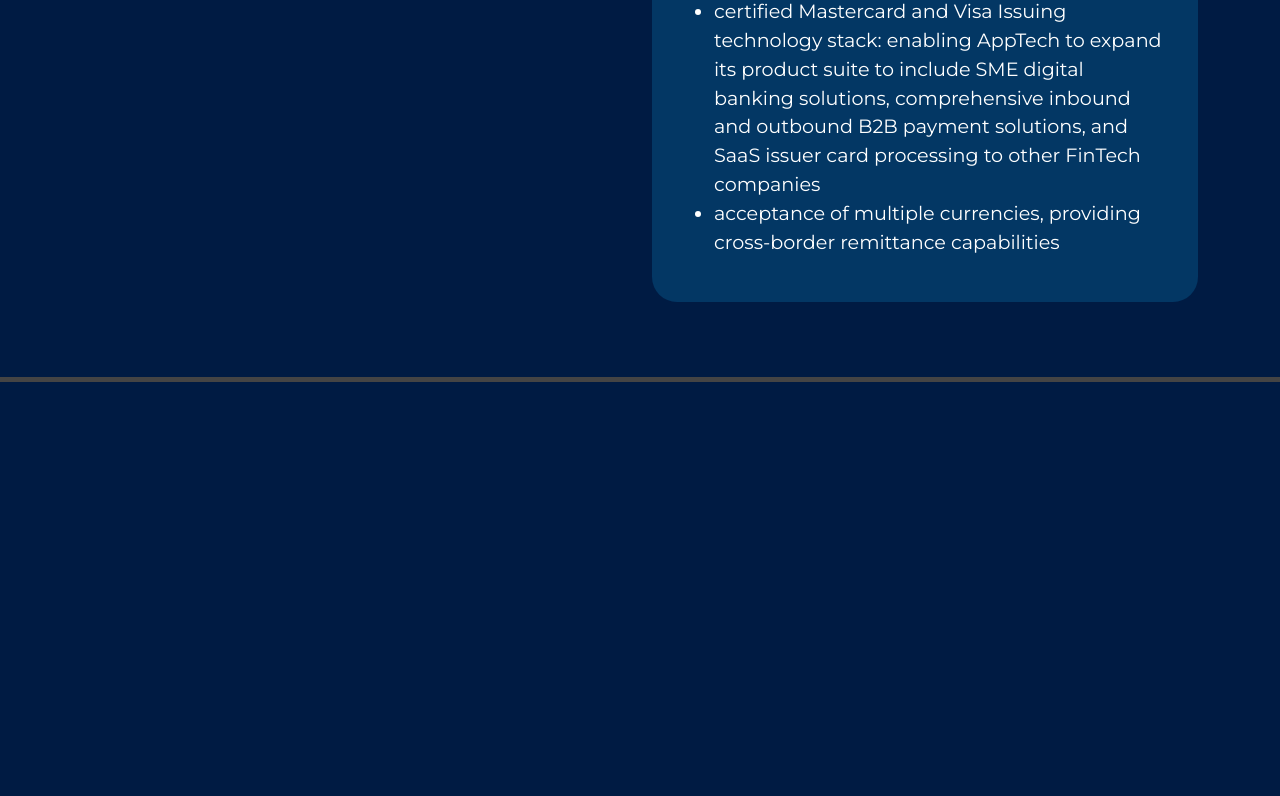
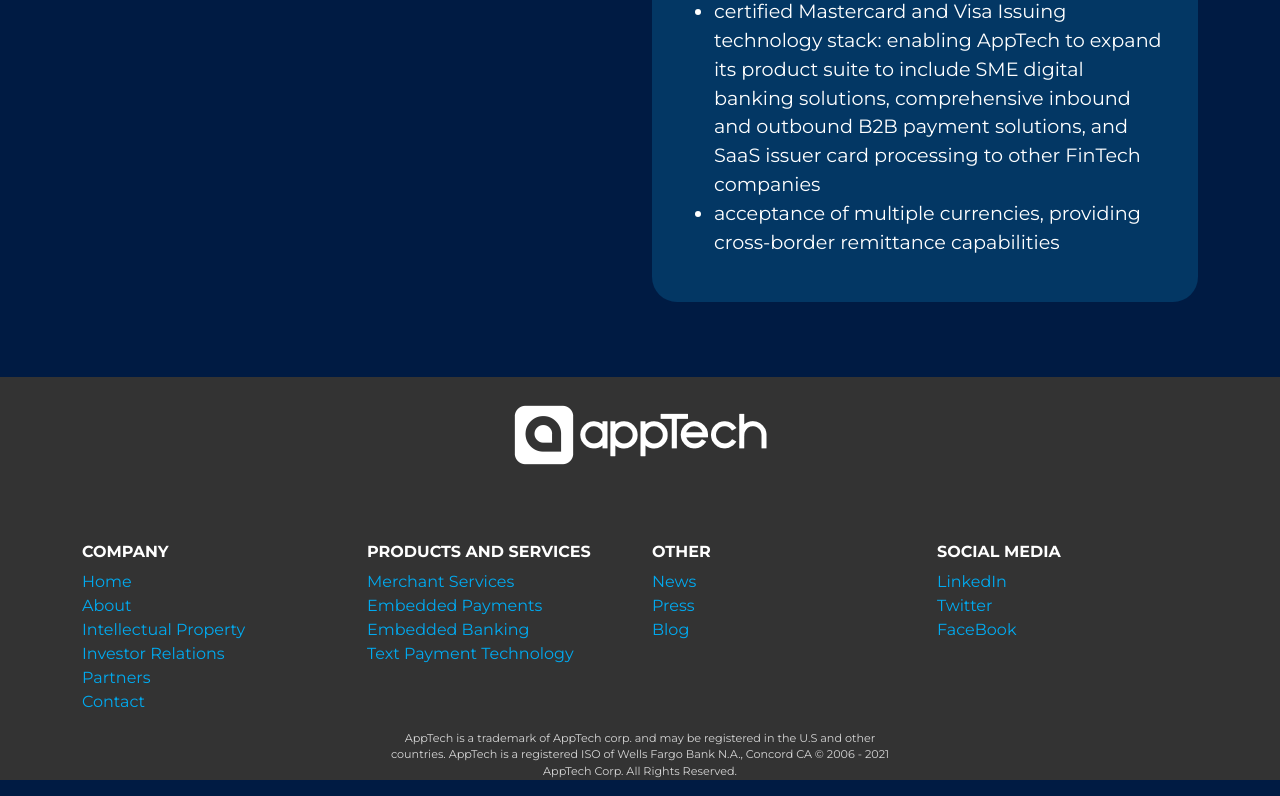
Before and after one commit to seanAppTech/apptech-test-1, a website: page index.html in a window 1280 px wide. Shown: the part 6317-7113 px from the top of the page. Before the commit the page ends 6699 px from the top, so only its background shows below. Drawn offline with nearby package versions, Linux system fonts and the light colour scheme.

Commit message:
added footer to home page

```diff
--- a/index.html
+++ b/index.html
@@ -254,7 +254,56 @@
         </div>
     </section>
 
-    <section id="integration-diagram" class="w-100 m-0 justify-content-center"></section>
+    <footer class="text-white main-footer">
+        <div class="text-center">
+            <img src="images/AppTechWhiteLogo.png" alt="AppTech Corp.">
+        </div>
+        <div class="container justify-content-center">
+            <div class="row justify-content-center text-center">
+                <div class="col-sm-3">
+                    <h4>COMPANY</h4>
+                    <ul>
+                        <li><a href="#">Home</a></li>
+                        <li><a href="#">About</a></li>
+                        <li><a href="#">Intellectual Property</a></li>
+                        <li><a href="#">Investor Relations</a></li>
+                        <li><a href="#">Partners</a></li>
+                        <li><a href="#">Contact</a></li>
+                    </ul>
+                </div>
+                <div class="col-sm-3">
+                    <h4>PRODUCTS AND SERVICES</h4>
+                    <ul>
+                        <li><a href="#">Merchant Services</a></li>
+                        <li><a href="#">Embedded Payments</a></li>
+                        <li><a href="#">Embedded Banking</a></li>
+                        <li><a href="#">Text Payment Technology</a></li>
+                    </ul>
+                </div>
+                <div class="col-sm-3">
+                    <h4>OTHER</h4>
+                    <ul>
+                        <li><a href="#">News</a></li>
+                        <li><a href="#">Press</a></li>
+                        <li><a href="#">Blog</a></li>
+                    </ul>
+                </div>
+                <div class="col-sm-3">
+                    <h4>SOCIAL MEDIA</h4>
+                    <ul>
+                        <li><a href="#">LinkedIn</a></li>
+                        <li><a href="#">Twitter</a></li>
+                        <li><a href="#">FaceBook</a></li>
+                    </ul>
+                </div>
+            </div>
+        </div>
+        <div id="trademark">
+            <p>AppTech is a trademark of AppTech corp. and may be registered in the U.S and other countries.
+                AppTech is a registered ISO of Wells Fargo Bank N.A., Concord CA
+                © 2006 - 2021 AppTech Corp. All Rights Reserved.</p>
+        </div>
+    </footer>
 
     <script src="https://cdn.jsdelivr.net/npm/bootstrap@5.1.1/dist/js/bootstrap.bundle.min.js" integrity="sha384-/bQdsTh/da6pkI1MST/rWKFNjaCP5gBSY4sEBT38Q/9RBh9AH40zEOg7Hlq2THRZ" crossorigin="anonymous"></script>
 </body>
--- a/scss/main.scss
+++ b/scss/main.scss
@@ -17,6 +17,8 @@
 body {
     font-family: 'Montserrat', sans-serif;
     scroll-behavior: smooth;
+    margin: 0;
+    padding: 0;
 }
 
 section {
@@ -429,3 +431,42 @@
 #trading-view-widget {
     margin: 75px auto;
 }
+
+footer.main-footer {
+    width: 100%;
+    min-height: 400px;
+    margin: 0;
+    background: #333;
+
+    img {
+        margin: 25px auto 75px;
+    }
+
+    h4 {
+        font-size: 1em;
+        font-weight: 700;
+        text-align: left;
+    }
+
+    ul {
+        list-style: none;
+        padding: 0;
+        text-align: left;
+
+        li a {
+            text-decoration: none;
+            margin-top: 10px;
+
+        }
+    }
+
+    #trademark {
+        max-width: 500px;
+        margin: 0 auto;
+        p {
+            font-size: 0.7em;
+            opacity: 0.8;
+            text-align: center;
+        }
+    }
+}
```
Also changed, not shown: css/main.css, images/AppTechWhiteLogo.png (added), images/appTechLogoWhite.png (deleted), investor-relations.html (indentation only), 2 other files.
